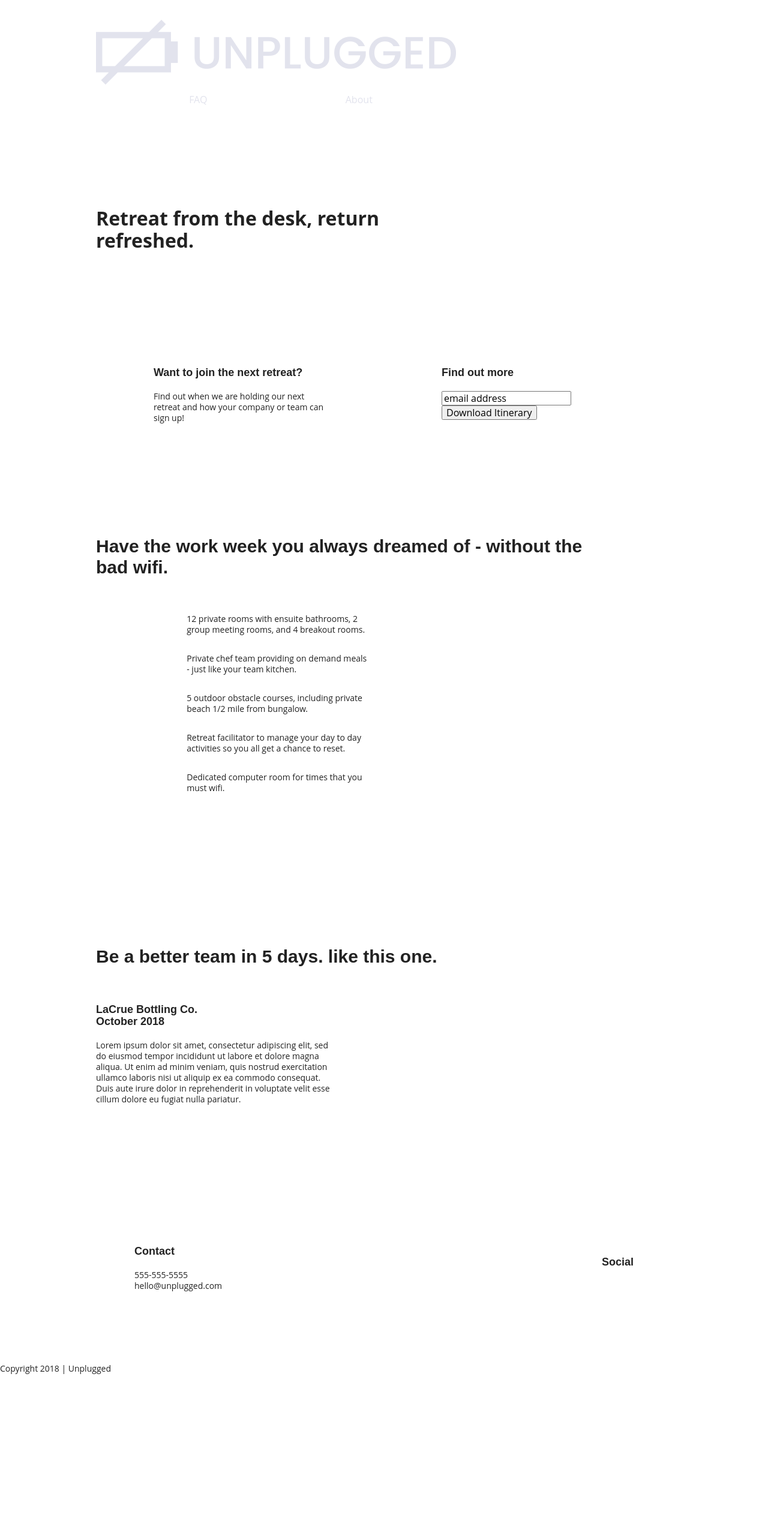
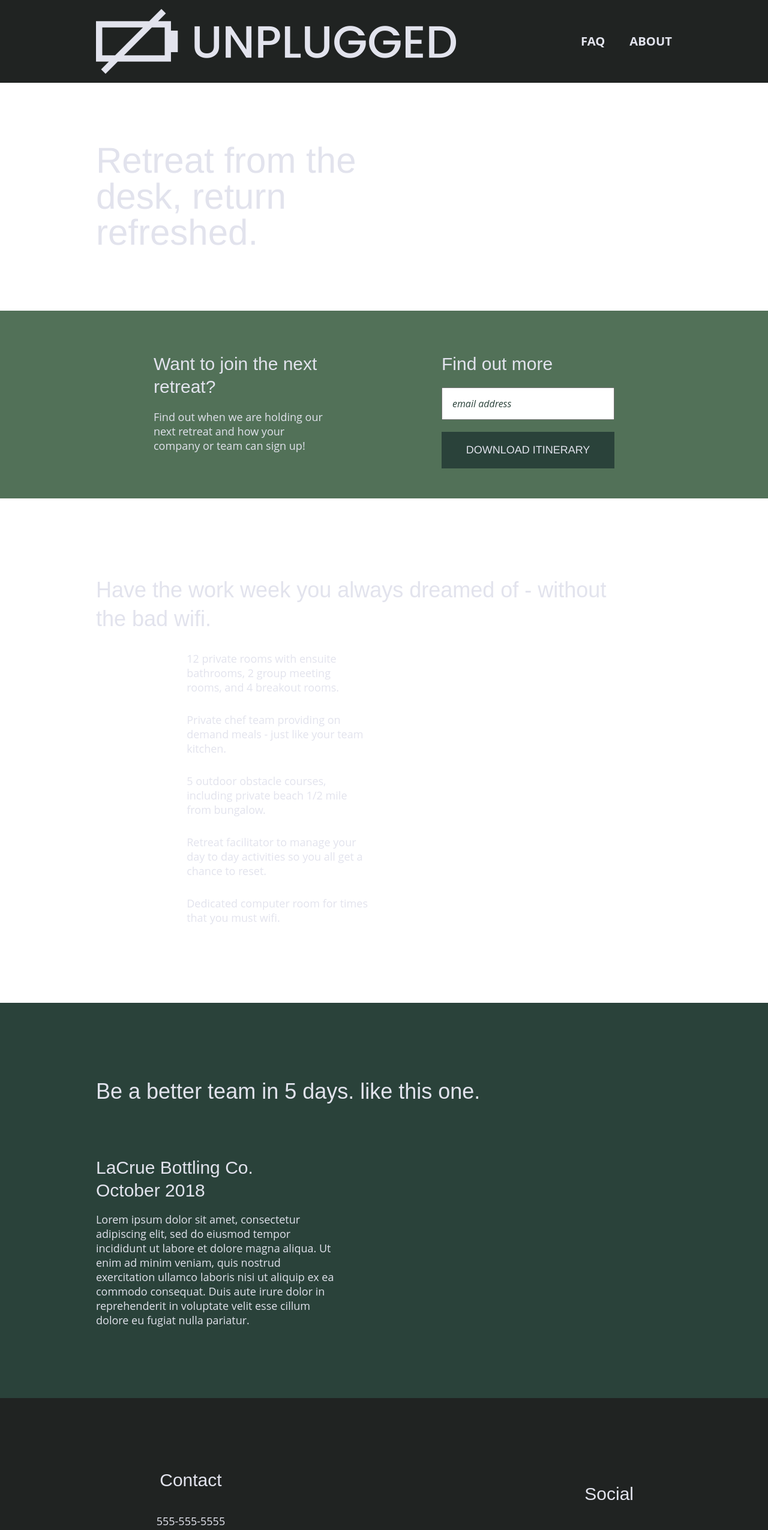
Before and after one commit to amandajscott/unplugged-web-dev, a website built with Parcel: page index.html in a window 1280 px wide. Shown: the top 2551 px of the page at 60% size. Before the commit the page ends 2311 px from the top, so only its background shows below. Built offline with nearby package versions, Linux system fonts and the light colour scheme; files whose address does not match are found by name.

Commit message:
Added remaining styles to css

```diff
--- a/css/main.css
+++ b/css/main.css
@@ -96,6 +96,7 @@
 body {
   font-family: 'Open Sans', sans-serif;
   font-size: 1em;
+  color: #e2e3ed;
   text-align: left;
 }
 
@@ -112,11 +113,13 @@
 h2 {
   font-family: 'Poppins', sans-serif;
   font-size: 1.875em;
+  font-weight: 500;
 }
 
 h3,
 h4 {
   font-family: 'Poppins', sans-serif;
+  font-weight: 500;
   margin: 20px 0;
   font-size: 1.125em;
 }
@@ -138,6 +141,7 @@
    /*-------------- Base Header - Footer Styles ------------- */
 header,
 footer {
+  background-color: #202322;
   display: flex;
   justify-content: center;
   align-items: center;
@@ -157,6 +161,7 @@
 }
 
 .header-divider {
+  background: #3a3a3a;
   width: 100%;
   height: 1px;
   margin: 10px 0 20px 0;
@@ -168,6 +173,9 @@
   align-items: center;
   flex-flow: row wrap;
   width: 60%;
+  font-size: 1.125em;
+  font-weight: 700;
+  text-transform: uppercase;
 }
 
 header nav ul {
@@ -176,8 +184,13 @@
   width: 100%;
 }
 
+header nav ul li {
+  font-size: 1.125em;
+}
+
 footer {
   flex-direction: column;
+  text-align: center;
 }
 
 footer p {
@@ -219,13 +232,47 @@
   flex-flow: row wrap;
 }
 
+.hero-area h1 {
+  font-size: 2.25em;
+  font-family: 'Poppins', Helvetica, Arial, sans-serif;
+  font-weight: 500;
+  line-height: 1.2;
+}
+
 /* Aside */
 
 aside {
+  background-color: #527158;
   display: flex;
   justify-content: center;
   align-items: center;
   flex-flow: row wrap;
+}
+
+aside .form {
+  margin-top: 30px;
+}
+
+input[type=text] {
+  box-sizing: border-box;
+  width: 100%;
+  color: #2a423a;
+  font-style: italic;
+  padding: 1em;
+}
+
+input[type=button] {
+  width: 100%;
+  padding: 20px 0;
+  margin-top: 20px;
+  background-color: #2a423a;
+  font-family: 'Poppins', Helvetica, Arial, sans-serif;
+  font-weight: 500;
+  font-size: 1.125em;
+  color: #e2e3ed;
+  border: none;
+  text-align: center;
+  text-transform: uppercase;
 }
 
 /* Features */
@@ -259,6 +306,7 @@
 /* Reviews */
 
 .reviews {
+  background-color: #2a423a;
   display: flex;
   justify-content: center;
   flex-flow: row wrap;
@@ -266,6 +314,7 @@
 
 .reviews h2 {
   margin-bottom: 40px;
+  line-height: 1;
 }
 
 .reviews h3 {
@@ -278,6 +327,7 @@
    ========================================================================== */
 
 .mission {
+  background-color: #527158;
   display: flex;
   justify-content: center;
   align-items: center;
@@ -285,10 +335,15 @@
 }
 
 .contact-section {
+  background-color: #2a423a;
   display: flex;
   justify-content: center;
   align-items: center;
   flex-flow: row wrap;
+}
+
+.contact-contact p {
+  margin: 0;
 }
 
 /* ==========================================================================
@@ -296,6 +351,7 @@
    ========================================================================== */
 
 .faq {
+  background-color: #527158;
   display: flex;
   justify-content: center;
   align-items: center;
@@ -303,10 +359,24 @@
 }
 
 .faq .content-wrapper {
+  margin: 50px 0 0 0;
   display: flex;
   justify-content: center;
   align-items: center;
   flex-flow: row wrap;
+}
+
+.faq h2 {
+  margin-bottom: 40px;
+  line-height: 1;
+}
+
+.faq-content {
+  margin-bottom: 50px;
+}
+
+.faq-content h4 {
+  line-height: 1.333;
 }
 
 /* ==========================================================================
@@ -406,6 +476,16 @@
     margin: 100px 0;
   }
 
+  h2 {
+    font-size: 2.25em;
+    line-height: 1.333;
+  }
+
+  h3 {
+    font-size: 1.5em;
+    line-height: 1.25;
+  }
+
   /* Header */
   header {
     justify-content: space-around;
@@ -417,11 +497,28 @@
     justify-content: space-between;
   }
 
+  header figure {
+    width: 30%;
+  }
+
+  header nav {
+    width: 20%;
+  }
+
+  header nav ul {
+    justify-content: space-between;
+  }
+
   .header-divider {
     display: none;
   }
 
   /* Hero Area */
+  .hero-area h1 {
+    font-size: 3em;
+    line-height: 1;
+    margin: 0;
+  }
 
   /* Aside */
 
@@ -439,6 +536,10 @@
   }
 
   /* Features */
+
+  .features h2 {
+    margin-bottom: 20px;
+  }
 
   .features article {
     display: flex;
@@ -459,8 +560,17 @@
     justify-content: space-between;
   }
 
+  .reviews h2 {
+    width: 85%;
+  }
+
   .reviews article div {
     width: 49%;
+  }
+
+  .reviews h3 {
+    width: 75%;
+    margin: 0;
   }
 
   /* Footer */
@@ -470,14 +580,24 @@
     margin: 100px 0;
   }
 
-  .footer-content {
+  footer .footer-content {
     display: flex;
     justify-content: space-between;
     align-items: center;
+    flex-direction: row;
   }
 
   footer .contact {
     margin-bottom: 0;
+  }
+
+  footer h4 {
+    font-size: 1.5em;
+    margin-bottom: 40px;
+  }
+
+  footer p {
+    line-height: 1.285;
   }
 
   footer .copyright {
@@ -509,6 +629,10 @@
     align-items: flex-start;
   }
 
+  .contact-content h4 {
+    font-size: 1.5em;
+  }
+
   /* ==========================================================================
      FAQ Page
      ========================================================================== */
@@ -524,18 +648,43 @@
   .faq h2 {
     width: 100%;
   }
+
+  .faq h4,
+  .faq p {
+    font-size: .875em;
+    line-height: 1.125;
+  }
 }
 
 
 @media only screen and (min-width: 1200px) {
   /*Desktop styles here */
 
+  header {
+    padding: 15px 0;
+  }
+
   .content-wrapper {
     max-width: 960px;
   }
 
+  h2 {
+    font-size: 2.25em;
+  }
+
+  h3,
+  h4 {
+    font-size: 1.875em;
+  }
+
+  p {
+    font-size: 1.125em;
+    line-height: 1.333;
+  }
+
   /* Hero */
   .hero-area h1 {
+    font-size: 3.75em;
     width: 60%;
   }
 
@@ -549,6 +698,10 @@
     width: 30%;
   }
 
+  .form-description p {
+    font-size: 1.125em;
+  }
+
   /* Features */
   .features h2 {
     width: 90%;
@@ -559,8 +712,17 @@
   }
 
   /* Reviews */
+
+  .reviews h2 {
+    padding-bottom: 50px;
+  }
+
   .reviews article div {
     width: 42%;
+  }
+
+  footer h4 {
+    font-size: 1.875em;
   }
 
 /* ==========================================================================
@@ -572,12 +734,23 @@
     width: 95%;
   }
 
+  .contact-content h4 {
+    font-size: 1.875em;
+  }
+
 /* ==========================================================================
    FAQ Page
     ========================================================================== */
 
   .faq h2 {
     width: 100%;
+    font-size: 3em;
+  }
+
+  .faq h4,
+  .faq p {
+    font-size: 1.125em;
+    line-height: 1;
   }
 
 }
```
